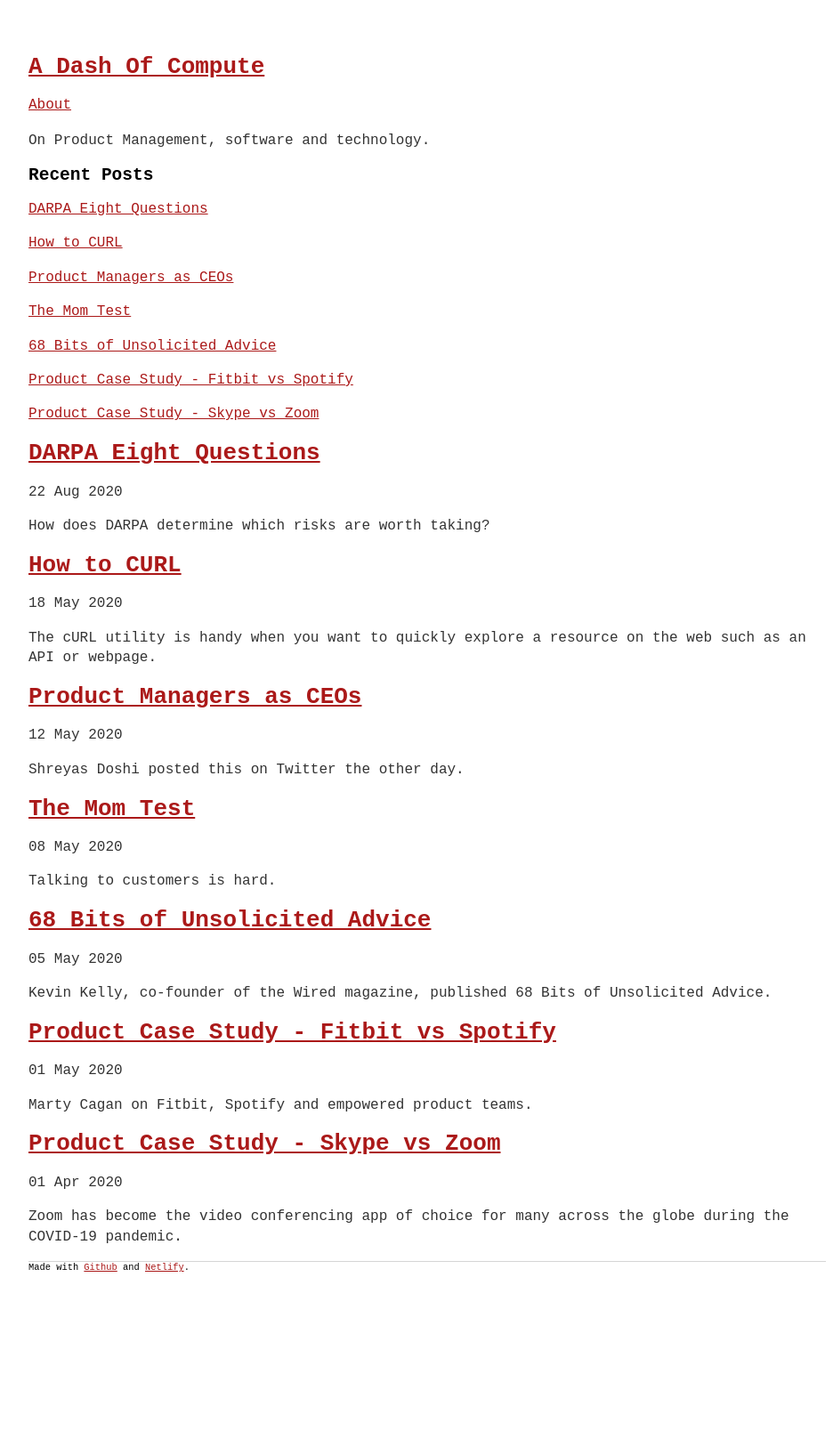
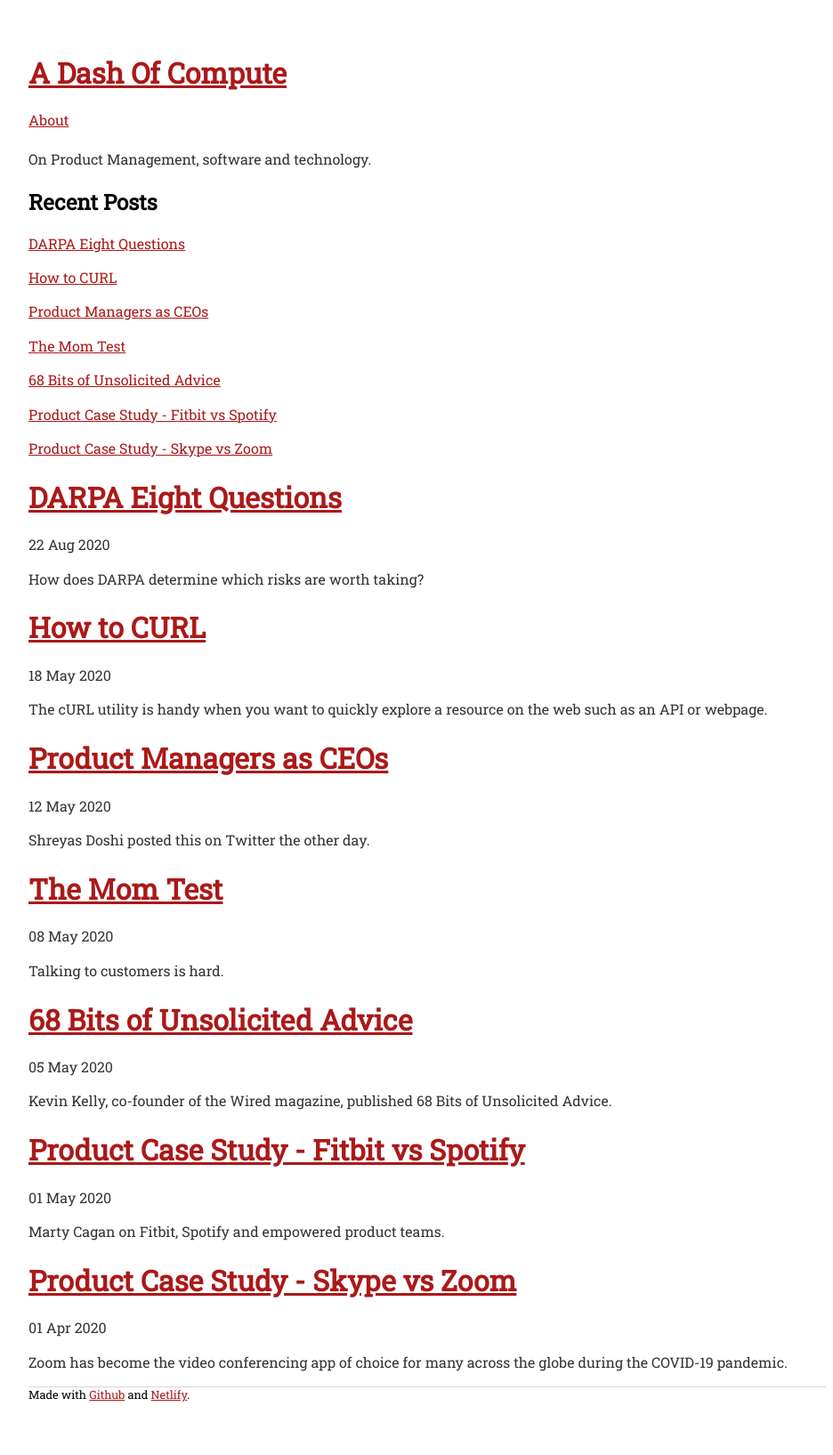
Before and after one commit to sautee/sautee.github.io, a Jekyll site: the page built from pages/index.md, in a window 1280 px wide. Shown: the whole page at 89% size, without its empty margins (160-1096 px from the left). Built offline with Jekyll 4.4.1, drawn with Linux system fonts in a browser that asks for light colours; before the commit the page ends 1490 px from its top, so only the background shows below that.

Commit message:
Update site.css

```diff
--- a/css/site.css
+++ b/css/site.css
@@ -6,7 +6,7 @@ html {
 *:before,
 *:after {
   box-sizing: inherit;
-  font-family: monospace;
+  font-family: "Roboto Slab", serif;
 }
 
 body {
```
